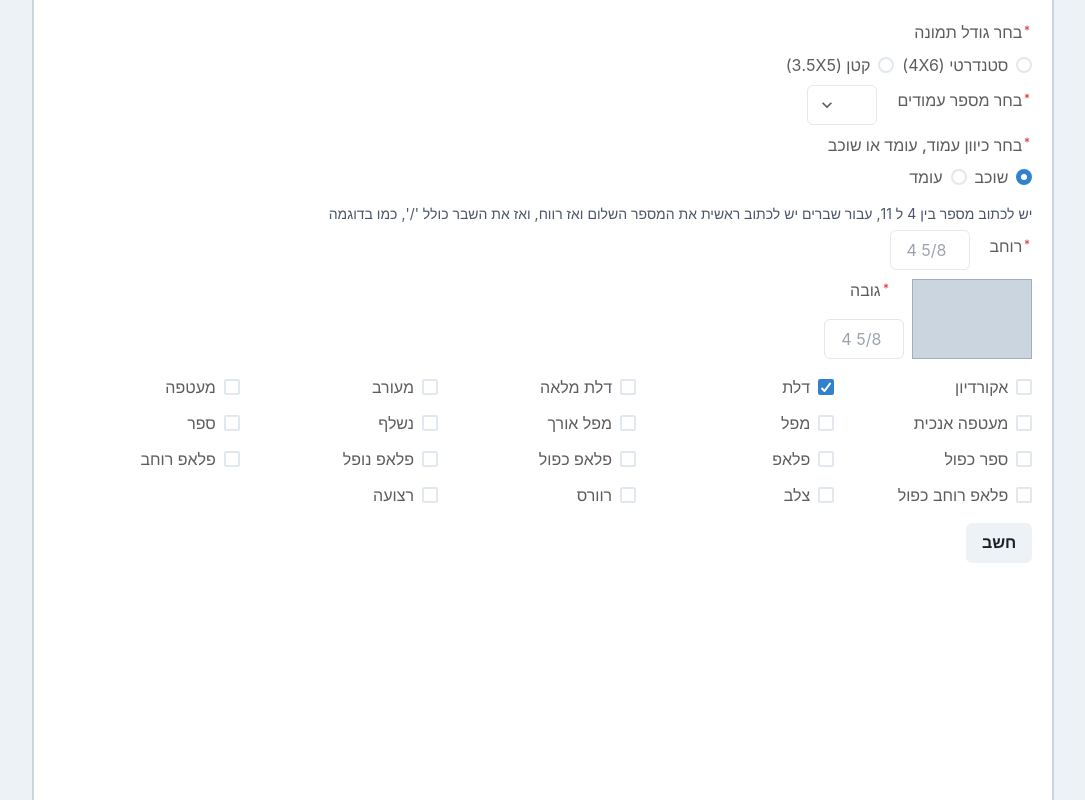
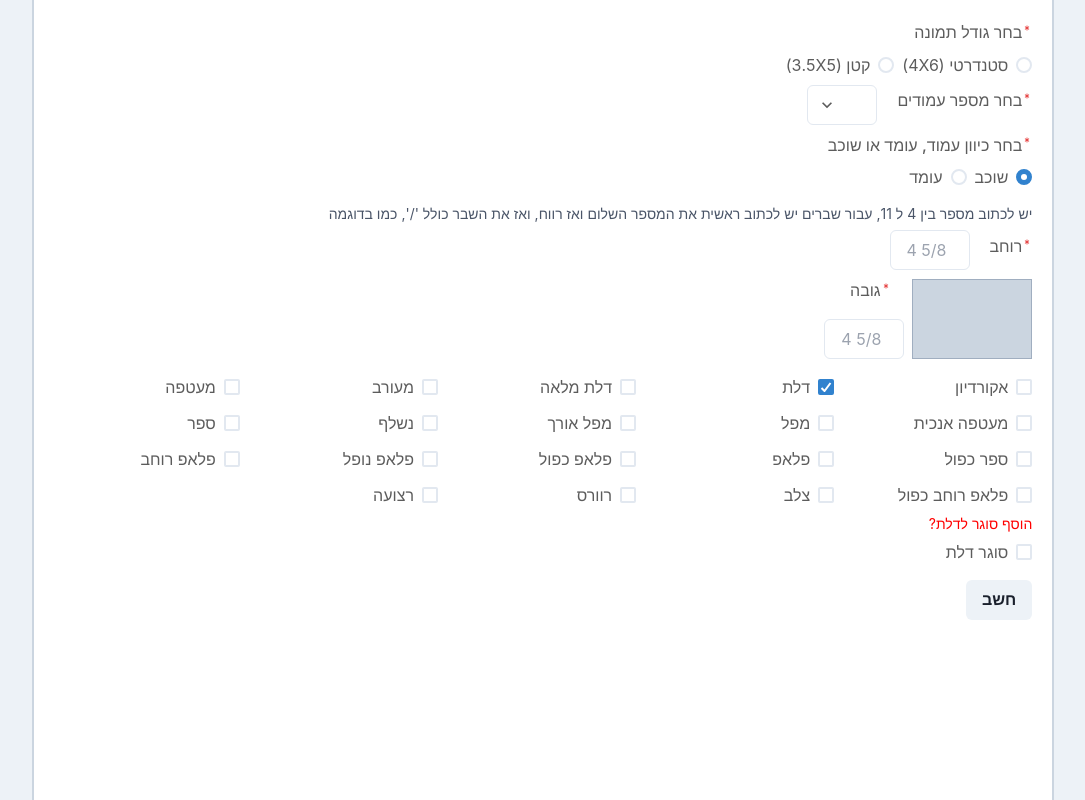
Before and after one commit to lrotberg/album-sizer, a React (Vite) app: page / in a window 1280 px wide. Both pictures are taken after a click on the label "דלת". Shown: the whole page, without its empty margins (97-1182 px from the left). Built offline with nearby package versions, Linux system fonts and the light colour scheme.

Commit message:
refactor: Add door closer checkboxes to CheckboxGrid

```diff
--- a/src/components/CheckboxGrid.tsx
+++ b/src/components/CheckboxGrid.tsx
@@ -1,8 +1,9 @@
-import { Checkbox, CheckboxGroup, FormControl, SimpleGrid } from "@chakra-ui/react";
-import { ChangeEvent } from "react";
+import { Checkbox, CheckboxGroup, FormControl, FormHelperText, SimpleGrid } from "@chakra-ui/react";
+import { ChangeEvent, useState } from "react";
 import { UseFormReturn } from "react-hook-form";
 import Opening from "../classes/Opening";
 import { MainFormData } from "../interfaces";
+import words from "../words";
 
 interface Props {
   form: UseFormReturn<MainFormData>;
@@ -13,12 +14,19 @@ interface Props {
 
 const CheckboxGrid = ({ checkboxes, setCheckboxes, sortedOpenings, form }: Props) => {
   const { register } = form;
+  const [isDoor, setIsDoor] = useState(false);
+  const [isFullDoor, setIsFullDoor] = useState(false);
 
   const handleCheckboxChange = (e: ChangeEvent<HTMLInputElement>, instance: Opening) => {
+    const name = instance.getName();
     if (e.target.checked) {
-      setCheckboxes([...checkboxes, instance.getName()]);
+      setCheckboxes([...checkboxes, name]);
+      if (name === words.DoorName) setIsDoor(true);
+      if (name === words.FullDoorName) setIsFullDoor(true);
     } else if (!e.target.checked) {
       setCheckboxes(checkboxes.filter(checkbox => checkbox !== instance.getName()));
+      if (name === words.DoorName) setIsDoor(false);
+      if (name === words.FullDoorName) setIsFullDoor(false);
     }
   };
 
@@ -37,6 +45,14 @@ const CheckboxGrid = ({ checkboxes, setCheckboxes, sortedOpenings, form }: Props
             </Checkbox>
           ))}
         </SimpleGrid>
+        {(isDoor || isFullDoor) && <FormHelperText color={"red"}>{words.AddCloser}</FormHelperText>}
+        <SimpleGrid columns={5} spacing={3} my={2}>
+          {isDoor && <Checkbox value={words.DoorCloserName}>{words.DoorCloserName}</Checkbox>}
+
+          {isFullDoor && (
+            <Checkbox value={words.FullDoorCloserName}>{words.FullDoorCloserName}</Checkbox>
+          )}
+        </SimpleGrid>
       </CheckboxGroup>
     </FormControl>
   );
--- a/src/words.ts
+++ b/src/words.ts
@@ -21,6 +21,8 @@ const words = {
   "BookName": "ספר",
   "DoubleBookName": "ספר כפול",
   "CloserName": "סוגר",
+  "DoorCloserName": "סוגר דלת",
+  "FullDoorCloserName": "סוגר דלת מלאה",
   "CrossName": "צלב",
   "DoorName": "דלת",
   "FullDoorName": "דלת מלאה",
@@ -31,7 +33,8 @@ const words = {
   "MixedName": "מעורב",
   "PulloutName": "נשלף",
   "ReverseName": "רוורס",
-  "StrapName": "רצועה"
+  "StrapName": "רצועה",
+  "AddCloser": "הוסף סוגר לדלת?",
 }
 
 export default words;
```
